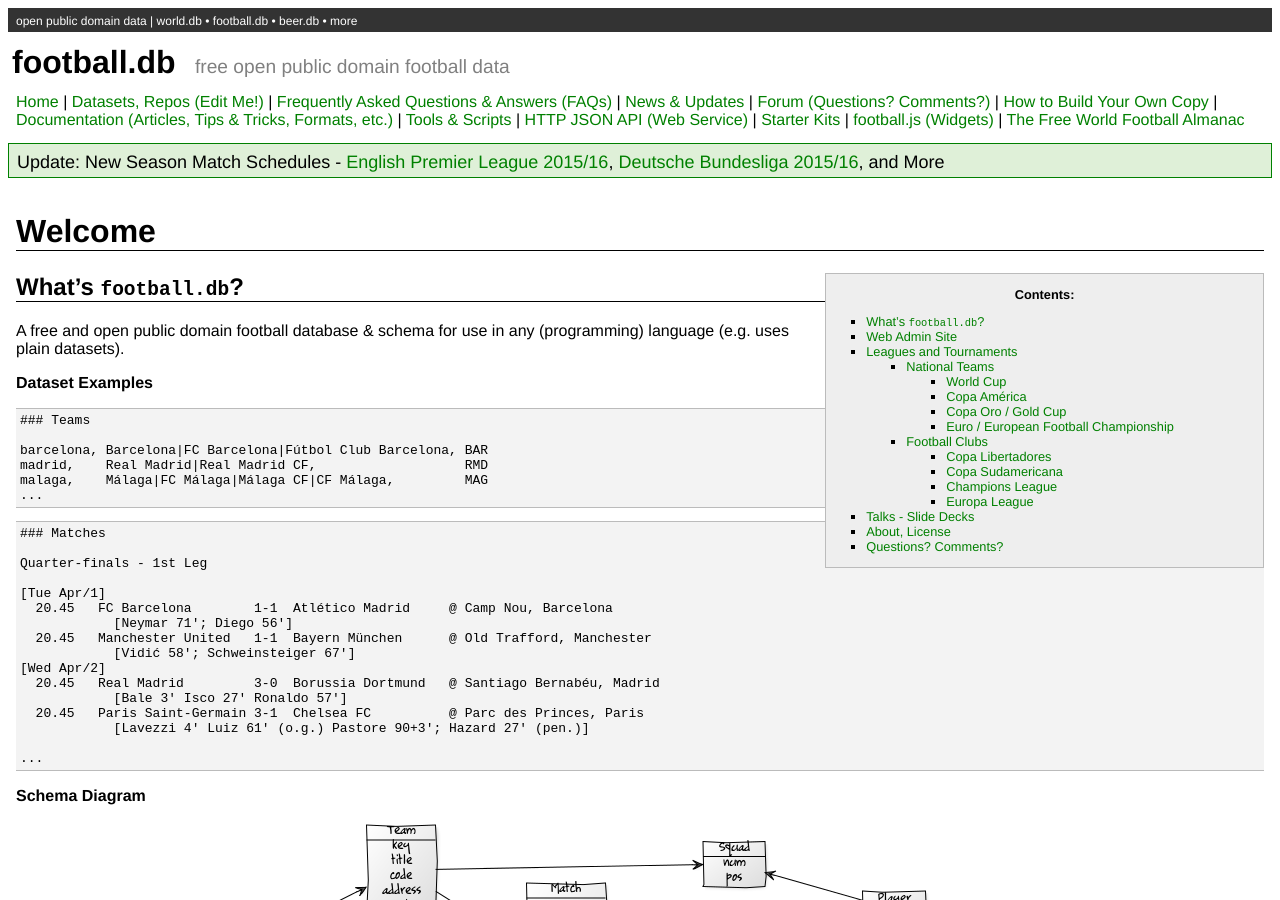
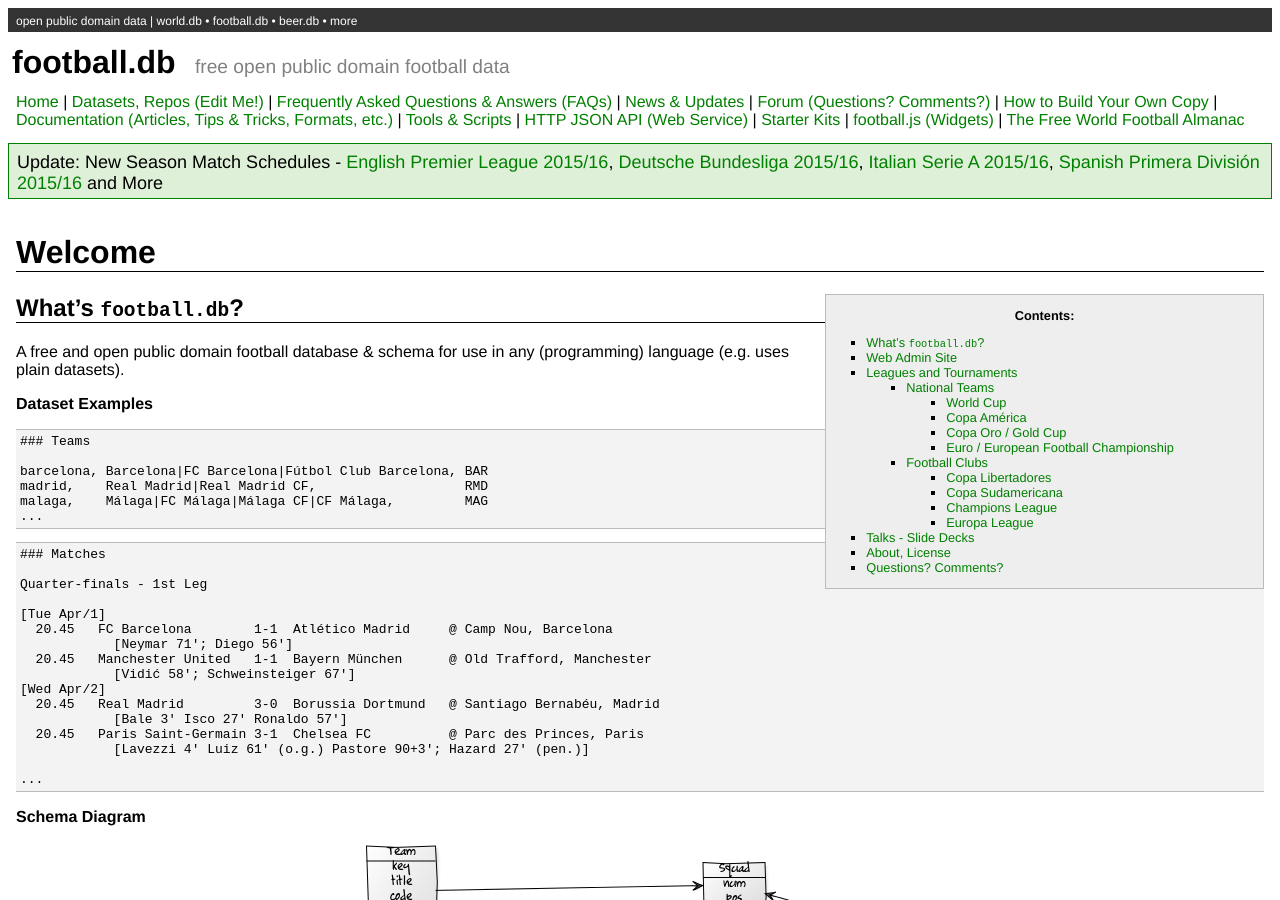
Before and after one commit to openfootball/openfootball.github.io, a Jekyll site: the page built from index.md, in a window 1280 px wide and 900 px high. Built offline with Jekyll 4.4.1, drawn with Linux system fonts in a browser that asks for light colours.

Commit message:
Update announce.html

```diff
--- a/_includes/announce.html
+++ b/_includes/announce.html
@@ -5,6 +5,8 @@
   New Season Match Schedules -
   <a href="https://github.com/openfootball/en-england/tree/master/2015-16">English Premier League 2015/16</a>,
   <a href="https://github.com/openfootball/de-deutschland/tree/master/2015-16">Deutsche Bundesliga 2015/16</a>,
+  <a href="https://github.com/openfootball/it-italy/tree/master/2015-16">Italian Serie A 2015/16</a>,
+  <a href="https://github.com/openfootball/es-espana/tree/master/2015-16">Spanish Primera División 2015/16</a>
     and More
 </div>
 
```
